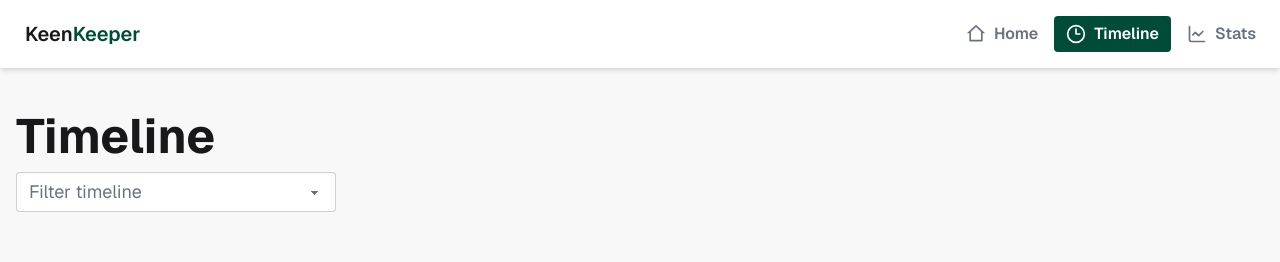
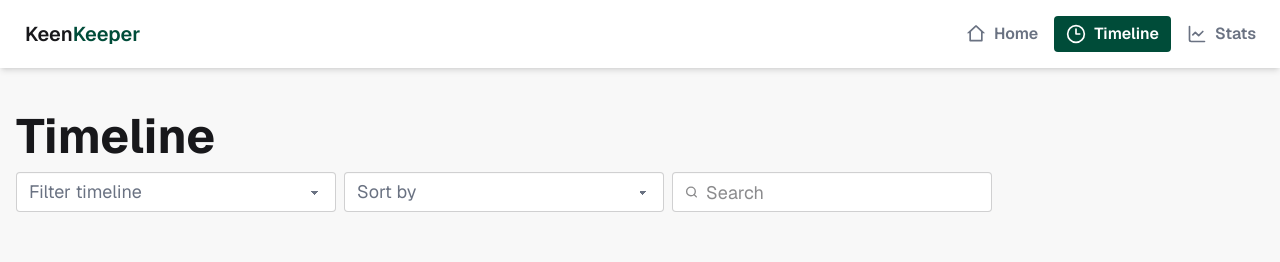
Before and after one commit to raselranar/B13-A7, a Next.js app: page /timeline in a window 1280 px wide. Shown: the top 262 px of the page. Built offline with nearby package versions, Linux system fonts and the light colour scheme.

Commit message:
add sort and search feature in Timeline page

```diff
--- a/src/app/friend/[friendId]/FriendDetails.jsx
+++ b/src/app/friend/[friendId]/FriendDetails.jsx
@@ -44,7 +44,7 @@ const FriendDetails = ({ friendId }) => {
     toast.success(`${action} with ${name}`);
     setTimeLines((prev) => [
       ...prev,
-      { formattedDate, title: action, type, name },
+      { date, formattedDate, title: action, type, name },
     ]);
   };
 
--- a/src/app/stats/page.jsx
+++ b/src/app/stats/page.jsx
@@ -1,4 +1,10 @@
 import Chart from "./PieChart";
+
+// metadata
+export const metadata = {
+  title: "Stats | KeenKeeper",
+  description: "Show Friendship Analytics",
+};
 
 const Stats = () => {
   return (
--- a/src/app/timeline/HistoryList.jsx
+++ b/src/app/timeline/HistoryList.jsx
@@ -2,7 +2,7 @@ import { FiPhoneCall } from "react-icons/fi";
 import { HiOutlineVideoCamera } from "react-icons/hi";
 import { LiaCommentDots } from "react-icons/lia";
 
-const HistoryList = ({ timeLines, filterQuery }) => {
+const HistoryList = ({ data, filterQuery }) => {
   const icon = {
     call: <FiPhoneCall />,
     text: <LiaCommentDots />,
@@ -10,7 +10,7 @@ const HistoryList = ({ timeLines, filterQuery }) => {
   };
 
   // filter timeline
-  const filteredTimeline = timeLines.filter(({ type }) =>
+  const filteredTimeline = data.filter(({ type }) =>
     filterQuery ? type === filterQuery : true,
   );
 
--- a/src/app/timeline/TimeLine.jsx
+++ b/src/app/timeline/TimeLine.jsx
@@ -7,28 +7,79 @@ import { useState } from "react";
 const Timeline = () => {
   const { timeLines } = useFriendsData();
   const [filterQuery, setFilterQuery] = useState("");
+  const [sort, setSort] = useState("");
+  const [search, setSearch] = useState("");
 
-  const handleSelectChange = (e) => {
-    setFilterQuery(e.target.value);
-  };
+  let data = [...timeLines];
+
+  // search data
+  if (search)
+    data = data.filter(
+      (item) =>
+        item.name.toLowerCase().includes(search.toLocaleLowerCase()) ||
+        item.type.toLowerCase().includes(search.toLocaleLowerCase()),
+    );
+
+  // sort data
+  if (sort === "new") data.sort((a, b) => a.date - b.date);
+  if (sort === "old") data.sort((a, b) => b.date - a.date);
+
   return (
     <section className="space-x-6 flex-1 flex flex-col">
       <h2 className="text-5xl/normal font-bold">Timeline</h2>
       {/* filter */}
+      <div className="flex gap-2 flex-wrap">
         <select
-        onChange={handleSelectChange}
+          onChange={(e) => setFilterQuery(e.target.value)}
           value={filterQuery}
           className="select text-lg text-gray-500">
           <option value="" disabled={true}>
             Filter timeline
           </option>
+          <option value="">All</option>
           <option value="call">Call</option>
           <option value="text">Text</option>
           <option value="video">Video</option>
         </select>
+        {/* sort */}
+        <select
+          onChange={(e) => setSort(e.target.value)}
+          value={sort}
+          className="select text-lg text-gray-500">
+          <option value="" disabled={true}>
+            Sort by
+          </option>
+          <option value="">Default</option>
+          <option value="new">Newest First</option>
+          <option value="old">Oldest First</option>
+        </select>
+        {/* search */}
+        <label className="input">
+          <svg
+            className="h-[1em] opacity-50"
+            xmlns="http://www.w3.org/2000/svg"
+            viewBox="0 0 24 24">
+            <g
+              strokeLinejoin="round"
+              strokeLinecap="round"
+              strokeWidth="2.5"
+              fill="none"
+              stroke="currentColor">
+              <circle cx="11" cy="11" r="8"></circle>
+              <path d="m21 21-4.3-4.3"></path>
+            </g>
+          </svg>
+          <input
+            type="search"
+            onChange={(e) => setSearch(e.target.value)}
+            className="text-lg"
+            placeholder="Search"
+          />
+        </label>
+      </div>
       {/*  history of all interactions */}
       <ul className="list rounded-box shadow-none mt-6 gap-4 flex-1">
-        {<HistoryList timeLines={timeLines} filterQuery={filterQuery} />}
+        {<HistoryList data={data} filterQuery={filterQuery} />}
       </ul>
     </section>
   );
```
Also changed, not shown: 1 other file (tests, documents, lock files or other folders). Lines whose indentation alone changed are shown as unchanged.
